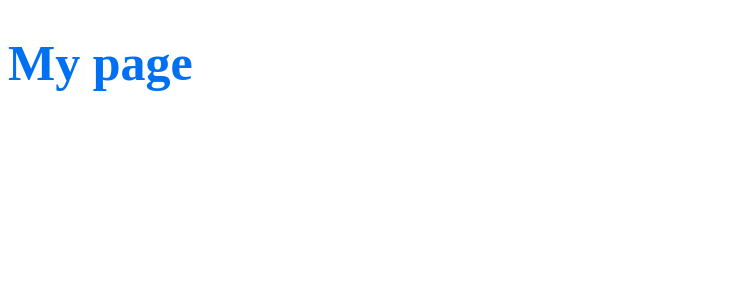
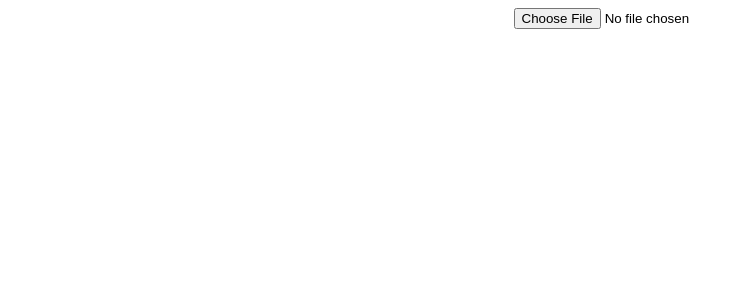
Before and after one commit to ingenious-agency/timesheets, a Next.js app: page / in a window 1280 px wide. Shown: the top 300 px of the page, without its empty margins (0-744 px from the left). Built offline with nearby package versions, Linux system fonts and the light colour scheme.

Commit message:
Initial project

```diff
--- /dev/null
+++ b/components/Input.js
@@ -0,0 +1,17 @@
+import React from "react";
+import Papa from "papaparse";
+
+export const Input = ({ onFile }) => {
+  return (
+    <input
+      type="file"
+      onChange={event => {
+        Papa.parse(event.target.files[0], {
+          complete(results) {
+            onFile(results.data);
+          }
+        });
+      }}
+    />
+  );
+};
--- a/package.json
+++ b/package.json
@@ -8,6 +8,7 @@
   },
   "dependencies": {
     "next": "latest",
+    "papaparse": "^5.1.1",
     "react": "^16.7.0",
     "react-dom": "^16.7.0",
     "styled-components": "^4.0.0"
--- a/pages/_app.js
+++ b/pages/_app.js
@@ -1,20 +1,20 @@
-import App from 'next/app'
-import React from 'react'
-import { ThemeProvider } from 'styled-components'
+import App from "next/app";
+import React from "react";
+import { ThemeProvider } from "styled-components";
 
 const theme = {
   colors: {
-    primary: '#0070f3',
-  },
-}
+    primary: "#0070f3"
+  }
+};
 
-export default class MyApp extends App {
+export default class IngeniousSheetApp extends App {
   render() {
-    const { Component, pageProps } = this.props
+    const { Component, pageProps } = this.props;
     return (
       <ThemeProvider theme={theme}>
         <Component {...pageProps} />
       </ThemeProvider>
-    )
+    );
   }
 }
--- a/pages/_document.js
+++ b/pages/_document.js
@@ -1,18 +1,18 @@
-import Document from 'next/document'
-import { ServerStyleSheet } from 'styled-components'
+import Document from "next/document";
+import { ServerStyleSheet } from "styled-components";
 
-export default class MyDocument extends Document {
+export default class IngeniousSheetDocument extends Document {
   static async getInitialProps(ctx) {
-    const sheet = new ServerStyleSheet()
-    const originalRenderPage = ctx.renderPage
+    const sheet = new ServerStyleSheet();
+    const originalRenderPage = ctx.renderPage;
 
     try {
       ctx.renderPage = () =>
         originalRenderPage({
-          enhanceApp: App => props => sheet.collectStyles(<App {...props} />),
-        })
+          enhanceApp: App => props => sheet.collectStyles(<App {...props} />)
+        });
 
-      const initialProps = await Document.getInitialProps(ctx)
+      const initialProps = await Document.getInitialProps(ctx);
       return {
         ...initialProps,
         styles: (
@@ -20,10 +20,10 @@ export default class MyDocument extends Document {
             {initialProps.styles}
             {sheet.getStyleElement()}
           </>
-        ),
-      }
+        )
+      };
     } finally {
-      sheet.seal()
+      sheet.seal();
     }
   }
 }
--- a/pages/index.js
+++ b/pages/index.js
@@ -1,9 +1,35 @@
-import React from 'react'
-import styled from 'styled-components'
+import React, { useState } from "react";
+import styled from "styled-components";
 
-const Title = styled.h1`
-  font-size: 50px;
-  color: ${({ theme }) => theme.colors.primary};
-`
+import { Input } from "../components/Input";
 
-export default () => <Title>My page</Title>
+const Container = styled.div`
+  display: flex;
+  flex-direction: column;
+  align-items: center;
+`;
+
+export default () => {
+  const [timesheetHeader, setTimesheetHeader] = useState([]);
+  const [timesheetContent, setTimesheetContent] = useState([]);
+
+  const timesheetMap = item => {
+    return [item[5], item[11], item[7]];
+  };
+
+  const onFileContents = data => {
+    setTimesheetHeader([data[0][5], data[0][11], data[0][7]]);
+    setTimesheetContent(data.slice(1).map(timesheetMap));
+  };
+
+  return (
+    <Container>
+      <Input type="file" onFile={onFileContents} />
+      {/* <Table>
+        <Header data={timesheetHeader} />
+        <Contents data={timesheetContent} />
+      </Table>
+      <Button>Save 💾</Button> */}
+    </Container>
+  );
+};
```
Also changed, not shown: 1 other file (tests, documents, lock files or other folders).
